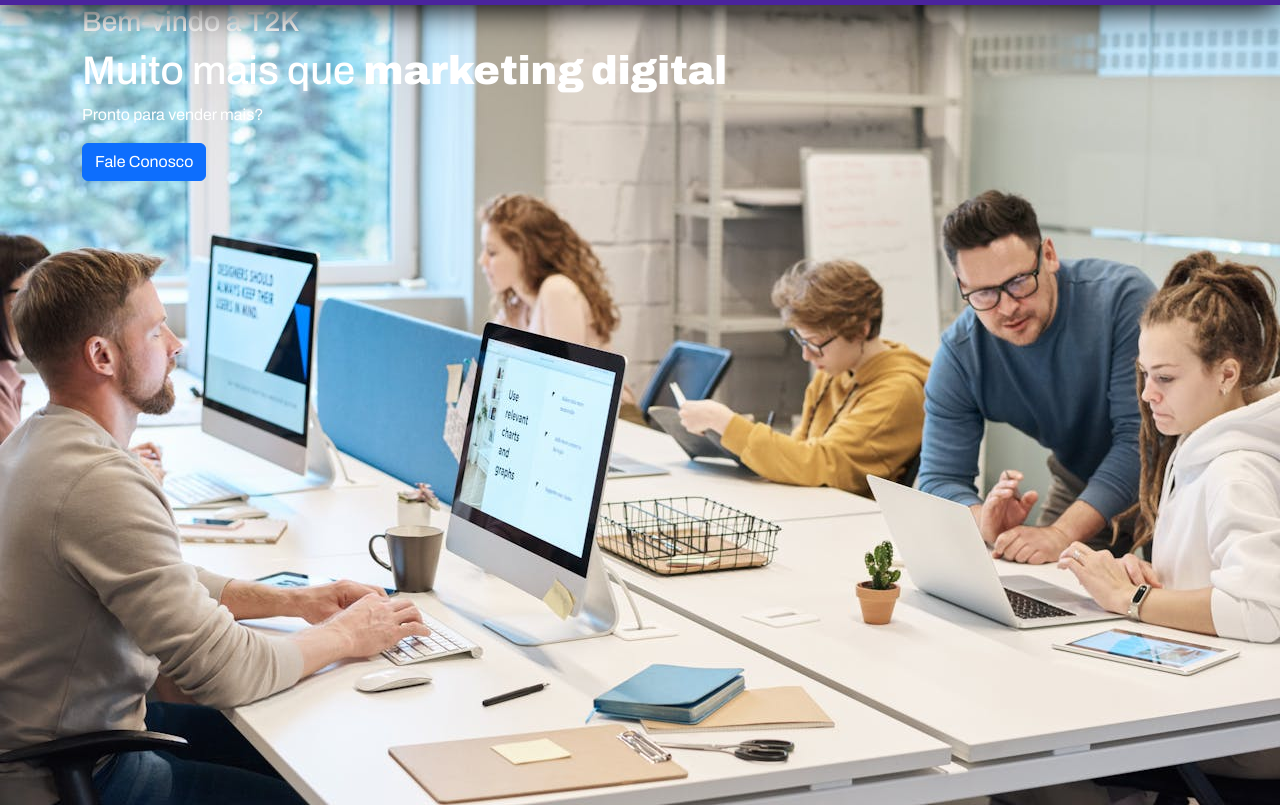
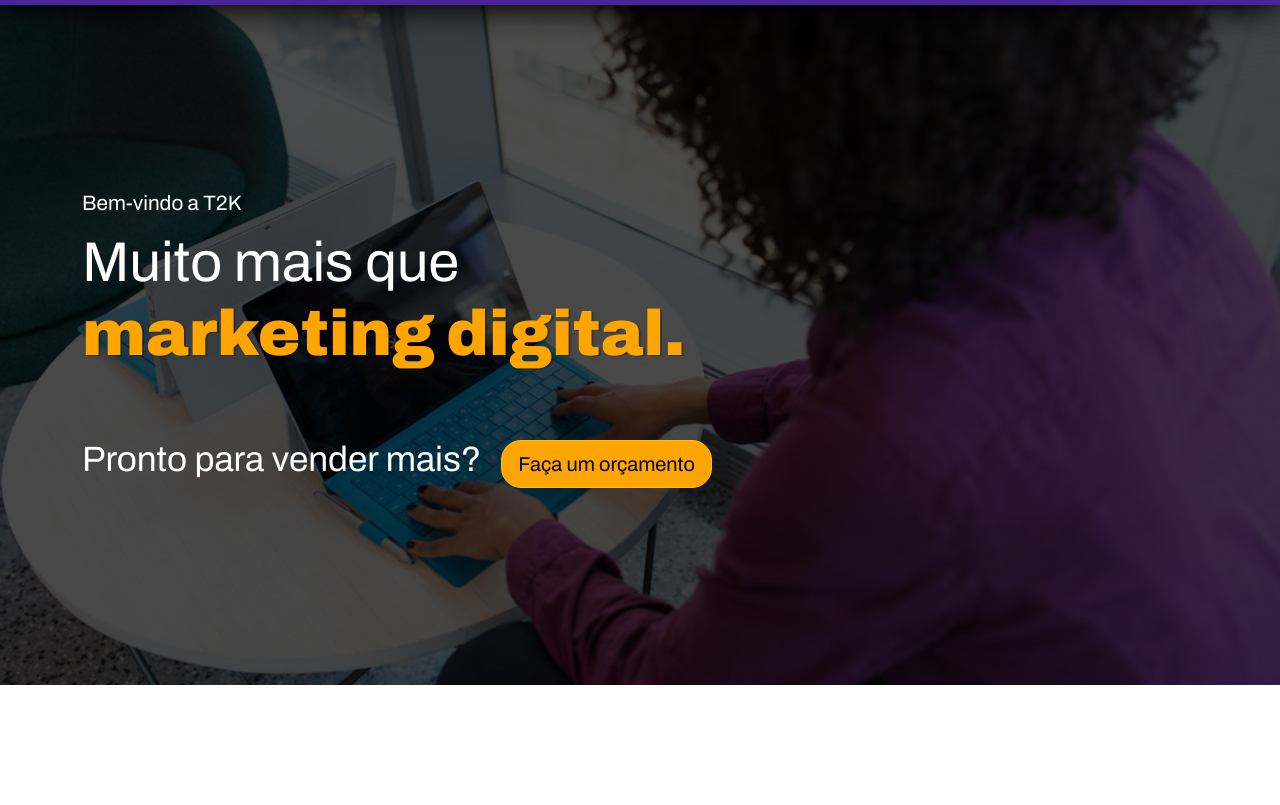
Before and after one commit to brunocsta/t2k-marketing-digital, a plain HTML site: page index.html in a window 1280 px wide. Shown: the part 93-898 px from the top of the page. After the commit the page ends 800 px from the top, so only its background shows below. Drawn offline with nearby package versions, Linux system fonts and the light colour scheme.

Commit message:
Create introduction component

```diff
--- a/css/header.css
+++ b/css/header.css
@@ -1,23 +1,80 @@
 .container-fluid.header{
-   background-image: url("/imgs/office-banner.jpg");
+   background-image: url("/imgs/purple-banner.jpg");
    background-repeat: no-repeat;
    background-size: cover;
-   height: 100vh;
+   height: 85vh;
+   padding: 0;
 }
 
 @media(max-width: 690px){
    .container-fluid.header{
-      background-image: url("/imgs/banner-office-sm.jpg");
+      background-image: url("/imgs/purple-banner.jpg");
       background-repeat: no-repeat;
       background-size: cover;
-      height: 50vh ;
+   }
+
+   .mybtn-text{
+      display: flex;
+      flex-direction: column;
+      align-items: baseline;
+      gap: 10px;
    }
 }
 
-.mkt-digital{
-   font-weight: 900;
+.overlay{
+   background-color: rgba(0, 0, 0, 0.7);
+   height: 100%;
 }
 
 .container{
    color: #fff;
 }
+
+.center-thing{
+   margin-inline: auto;
+   margin-top: auto;
+   margin-bottom: auto;
+}
+
+.txt{
+   color: #fff;
+}
+
+
+.title.txt-secondary{
+   margin-bottom: 60px;
+   color: #ffa500;
+   text-shadow: 2px 1px #00000045;
+   font-weight: 900;
+   font-size: 4em;
+}
+
+.txt.title {
+   font-size: 3.5em;
+   font-weight: 400;
+   margin-bottom: 0px;
+}
+
+.txt.microtitle{
+   font-size: 1.3em;
+   margin-bottom: 10px;
+}
+
+.txt.subtitle{
+   font-size: 2.2em;
+}
+
+.mybtn{
+   background-color: #ffa500 !important;
+   border-radius: 1em !important;
+}
+
+.mybtn:hover{
+   background-color: #f6bc52 !important;
+}
+
+.mybtn-text{
+   display: flex;
+   align-items: baseline;
+   gap: 20px;
+}
--- a/index.html
+++ b/index.html
@@ -85,16 +85,23 @@
       </div>
    </nav>
    <!--Header-->
-   <header class="container-fluid header">
-      <div class="container">
-         <h3>Bem-vindo a T2K</h3>
-         <h1>Muito mais que <span class="mkt-digital">marketing digital</span></h1>
-         <div>
-            <p>Pronto para vender mais?</p>
-            <button class="btn btn-primary">Fale Conosco</button>
-         </div>
+   <header class="container-fluid  header">
+      <div class=" container-fluid overlay d-flex justify-content-center align-items-center">
+         <div class="container">
+            <p class="txt microtitle">Bem-vindo a T2K</p>
+            <h1 class="title txt">Muito mais que </h1>
+            <h1 class="title txt-secondary">marketing digital.</h1>
+            <div class="mybtn-text">
+               <p class="txt subtitle">Pronto para vender mais?</p>
+               <button class="btn btn-lg text-nowrap btn-warning mybtn" type="button">Faça um orçamento</button>
+            </div>
+      </div>
       </div>
    </header>
+   <!--Introduction-->
+   <section>
+
+   </section>
    <!--Bootstrap-->
    <script src="https://cdn.jsdelivr.net/npm/bootstrap@5.3.3/dist/js/bootstrap.bundle.min.js" integrity="sha384-YvpcrYf0tY3lHB60NNkmXc5s9fDVZLESaAA55NDzOxhy9GkcIdslK1eN7N6jIeHz" crossorigin="anonymous"></script>
    <!--Local Script-->
```
Also changed, not shown: css/introduction.css (added), imgs/purple-banner.jpg (added).
